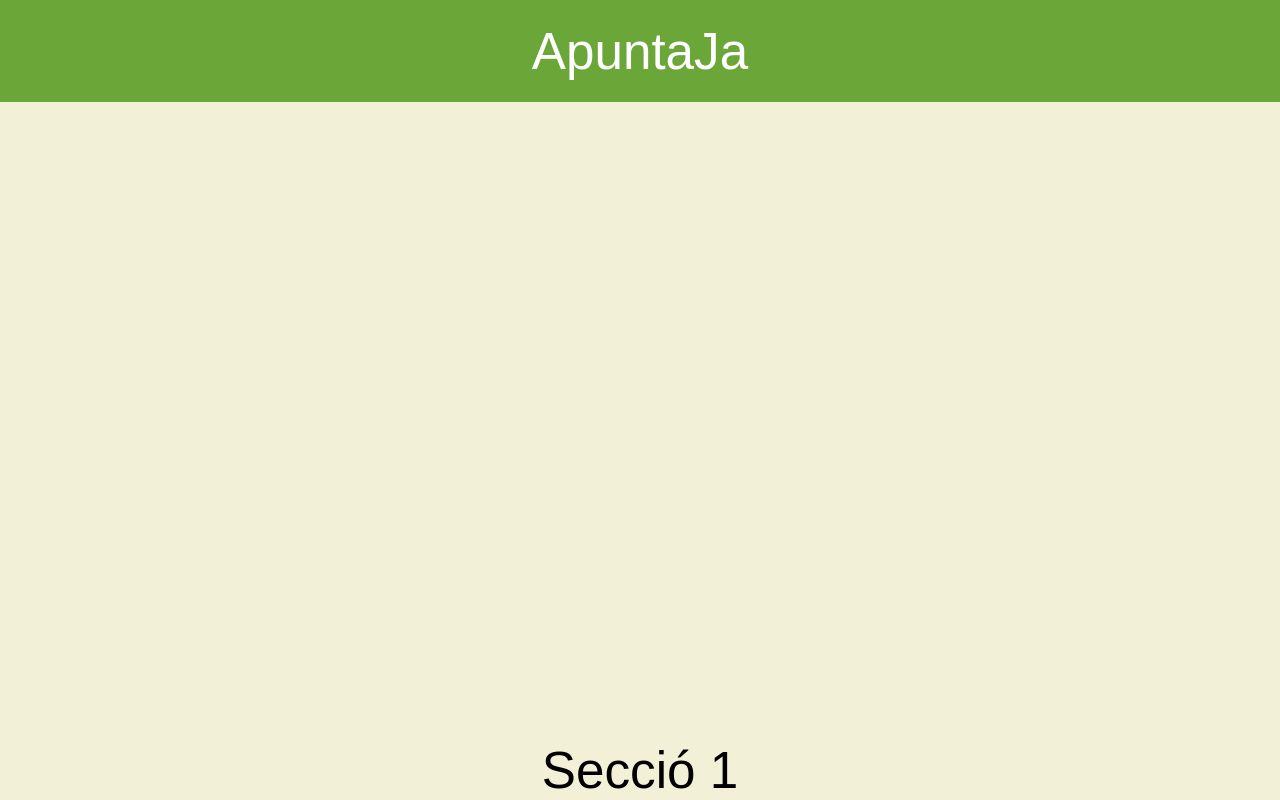
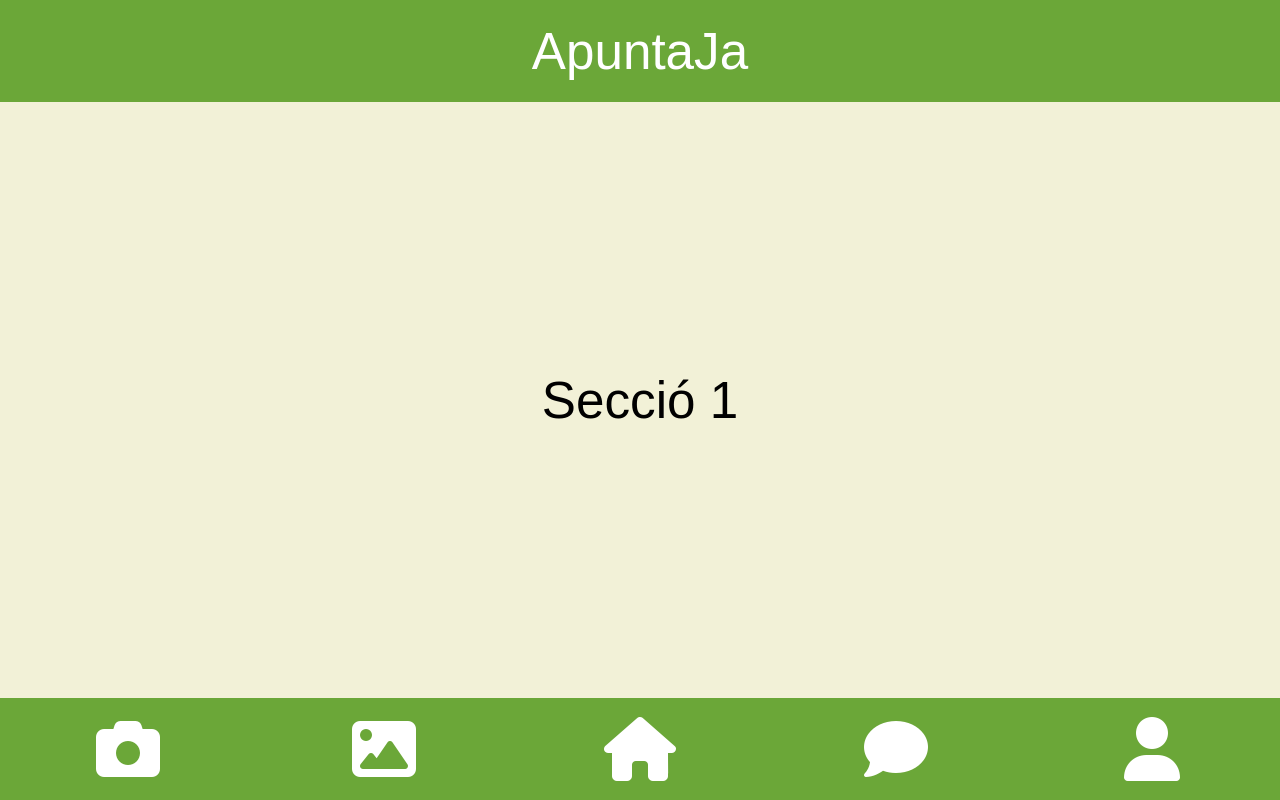
Before and after one commit to Valsheepie/Repository, a plain HTML site: page index.html in a window 1280 px wide. Drawn offline with Linux system fonts and the light colour scheme.

Commit message:
second commit

```diff
--- a/index.css
+++ b/index.css
@@ -34,3 +34,17 @@ body {
 #menu {
     height: 8vmax;
 }
+#menu {
+    display: flex;
+    height: 8vmax;
+}
+#menu i{
+    flex: 1;
+    display: flex;
+    justify-content: center;
+    align-items: center;
+    color: white;
+    background-color: #6ba738;
+    font-size: 5vmax;
+    cursor: pointer;
+}
--- a/index.html
+++ b/index.html
@@ -5,6 +5,8 @@
         <meta charset="UTF-8">
         <meta name="viewport" content="width=device-width, initial-scale=1">
         <meta name="description" content="Es una aplicació per pujar apunts i compartir-los amb altres estudiants.">
+        <link rel="stylesheet" href="https://cdnjs.cloudflare.com/ajax/libs/font-awesome/6.2.1/css/fontawesome.min.css">
+        <link rel="stylesheet" href="https://cdnjs.cloudflare.com/ajax/libs/font-awesome/6.2.1/css/solid.min.css">
         <title>
             ApuntaJa
         </title>
@@ -16,5 +18,12 @@
         <div id="seccio_1">
             Secció 1
         </div>
+        <div id="menu">
+            <i id="boto_1" class="fa-solid fa-camera"></i>
+            <i id="boto_2" class="fa-solid fa-image"></i>
+            <i id="boto_3" class="fa-solid fa-house"></i>
+            <i id="boto_4" class="fa-solid fa-comment"></i>
+            <i class="fa-solid fa-user"></i>
+          </div>
     </body>
 </html>
```
